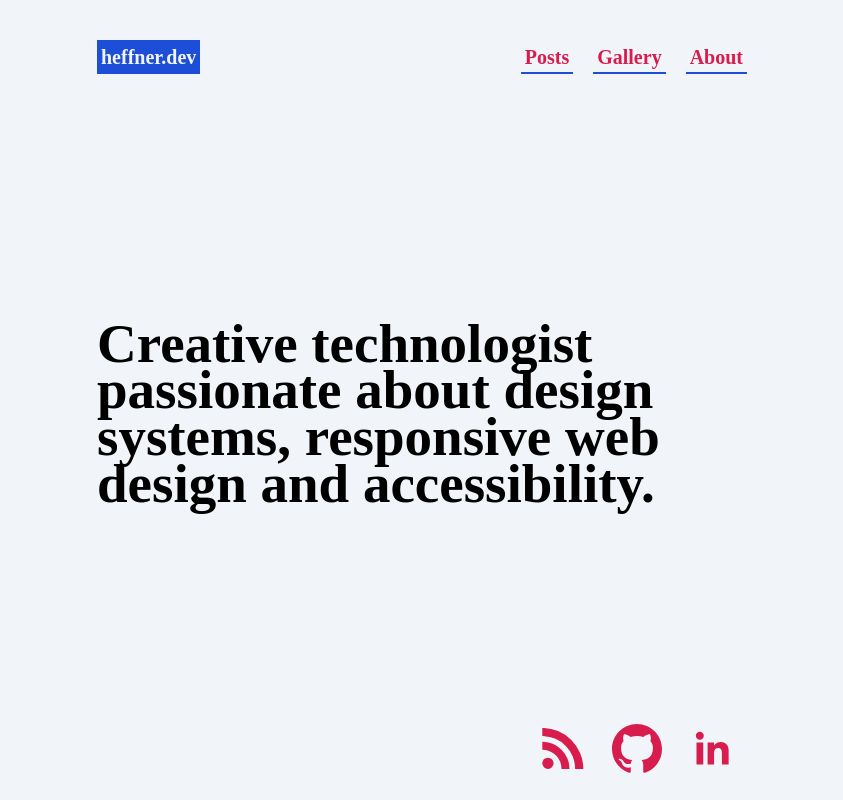
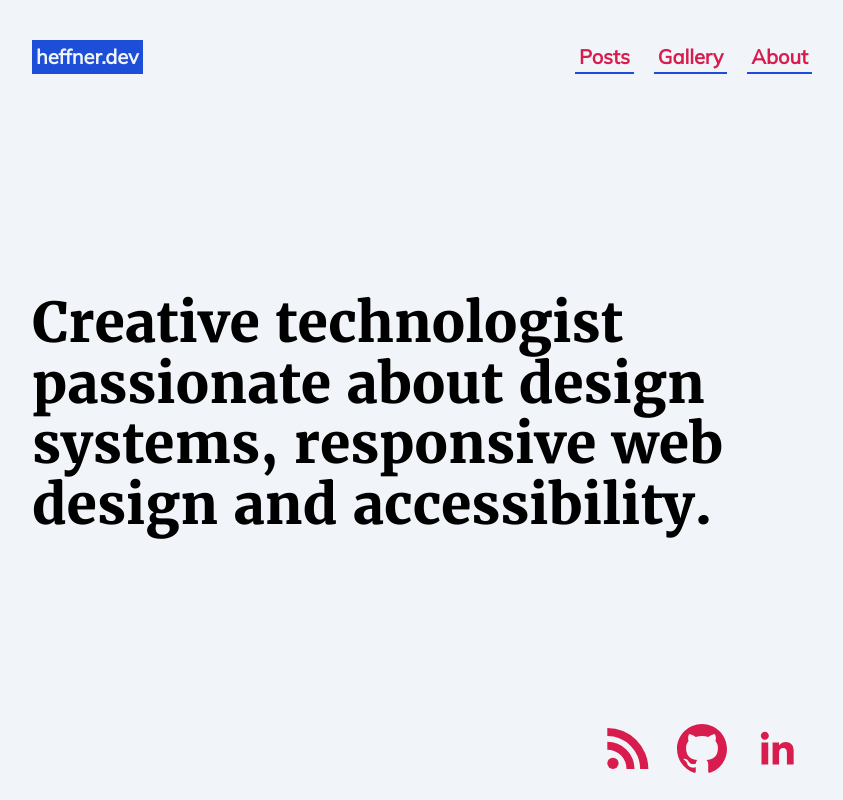
Before and after one commit to tjheffner/heffdotdev, a SvelteKit app: page / in a window 1280 px wide. Shown: the whole page, without its empty margins (218-1061 px from the left). Built offline with nearby package versions, Linux system fonts and the light colour scheme.

Commit message:
local fonts

```diff
--- a/src/site.css
+++ b/src/global.css
@@ -1,4 +1,4 @@
-/* set up global css vars */
+/* set up global css vars & fonts */
 :root {
   --c-accent: #d81d4e;
   --c-secondary: #1d4ed8;
@@ -8,6 +8,19 @@
   --density: .4rem; /* ~10pt grid */
 
   accent-color: var(--c-accent);
+}
+
+@font-face {
+  font-family: 'Merriweather';
+  font-style: normal;
+  font-weight: normal;
+  src: url('$lib/font/Merriweather-Bold.ttf') format('truetype');
+}
+@font-face {
+  font-family: 'Mulish';
+  font-style: normal;
+  font-weight: normal;
+  src: url('$lib/font/Mulish-Regular.ttf') format('truetype');
 }
 
 /* https://www.joshwcomeau.com/css/custom-css-reset/ */
@@ -27,6 +40,7 @@ body {
   -webkit-font-smoothing: antialiased;
 
   background-color: var(--c-background);
+  font-family: 'Mulish', sans-serif;
 }
 img, picture, video, canvas, svg {
   display: block;
@@ -44,6 +58,7 @@ p {
 }
 h1, h2, h3, h4, h5, h6 {
   text-wrap: balance;
+  font-family: 'Merriweather', serif;
 }
 #root, #__next {
   isolation: isolate;
@@ -55,11 +70,6 @@ h2 { font-size: 1.6583em; }
 h3 { font-size: 1.401em; }
 small { font-size: .8448em; }
 html { font-size: clamp(1em, .8333vw + .775em, 1.25em); }
-
-h1, h2, h3 {
-	font-family: 'Eczar';
-	font-weight: 600;
-}
 
 /* https://complementary.space/ */
 body {
--- /dev/null
+++ b/src/hooks.server.ts
@@ -0,0 +1,10 @@
+import type { Handle } from '@sveltejs/kit';
+
+export const handle: Handle = async ({ event, resolve }) => {
+	const response = await resolve(event, {
+		preload: ({ type }) => {
+			return type === 'font' || type === 'js' || type === 'css';
+		}
+	});
+	return response;
+};
--- a/src/routes/(main)/+layout.svelte
+++ b/src/routes/(main)/+layout.svelte
@@ -1,5 +1,5 @@
 <script lang="ts">
-  import '../../site.css'
+  import '../../global.css'
   import Header from '$lib/components/Header.svelte'
   import Footer from '$lib/components/Footer.svelte'
   import { SITE_TITLE } from '$lib/siteConfig'
@@ -33,7 +33,3 @@
 {/key}
 
 <Footer />
-
-<style>
-
-</style>
--- a/src/routes/(main)/+page.svelte
+++ b/src/routes/(main)/+page.svelte
@@ -44,6 +44,6 @@
   .big-boi {
     flex-grow: 1;
     align-self: center;
-    line-height: .85;
+    line-height: 1.1;
   }
 </style>
```
Also changed, not shown: src/lib/font/Merriweather-Bold.ttf (added), src/lib/font/Mulish-Regular.ttf (added), src/lib/font/readme.md.
